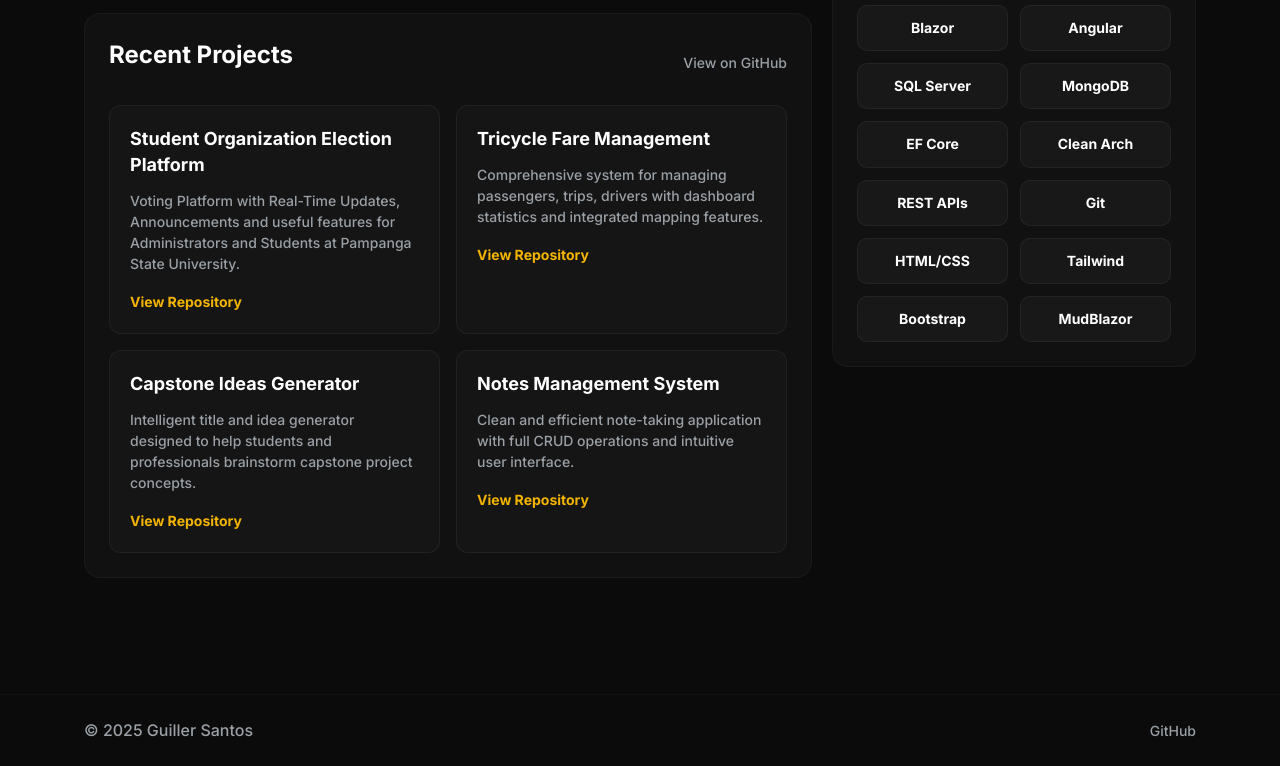
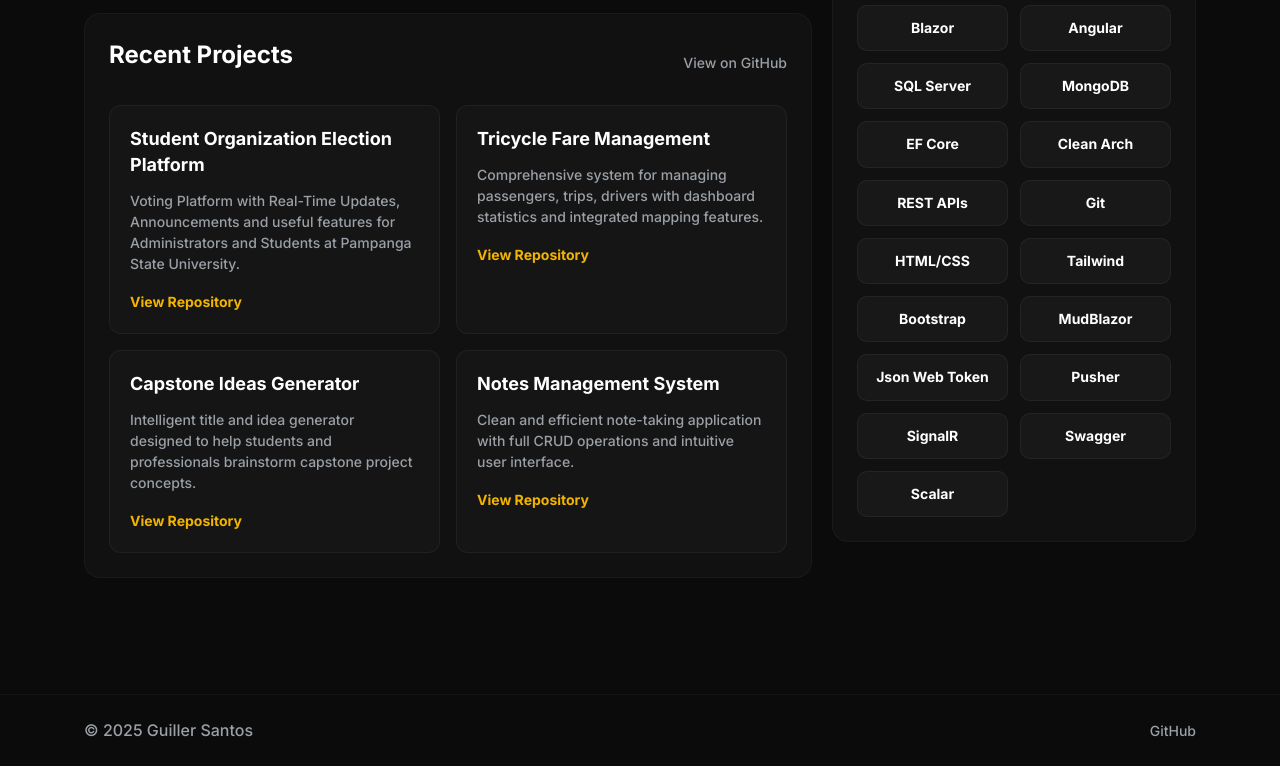
Before and after one commit to GuillerSantos/GuillerSantos.github.io, a plain HTML site: page index.html in a window 1280 px wide. Shown: the part 688-1454 px from the top of the page. Drawn offline with Linux system fonts and the light colour scheme.

Commit message:
Update index.html

```diff
--- a/index.html
+++ b/index.html
@@ -141,6 +141,11 @@
                 <div class="tech-item">Tailwind</div>
                 <div class="tech-item">Bootstrap</div>
                 <div class="tech-item">MudBlazor</div>
+                <div class="tech-item">Json Web Token</div>
+                <div class="tech-item">Pusher</div>
+                <div class="tech-item">SignalR</div>
+                <div class="tech-item">Swagger</div>
+                <div class="tech-item">Scalar</div>
               </div>
             </div>
           </div>
```
